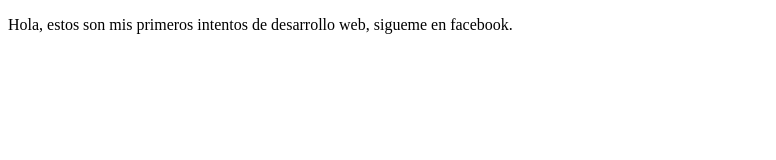
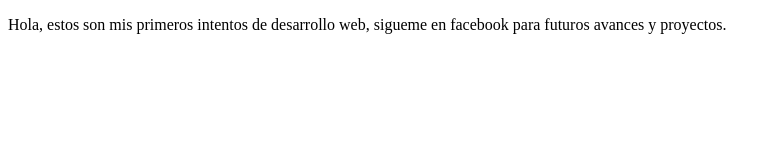
Before and after one commit to ALBVL21/proyectoDemo, a plain HTML site: page index.html in a window 1280 px wide. Shown: the whole page, without its empty margins (0-776 px from the left). Drawn offline with Linux system fonts and the light colour scheme.

Commit message:
para futuros avances y proyectos.

```diff
--- a/index.html
+++ b/index.html
@@ -8,6 +8,6 @@
 </head>
 <body>
 </p>
-    Hola, estos son mis primeros intentos de desarrollo web, sigueme en facebook.
+    Hola, estos son mis primeros intentos de desarrollo web, sigueme en facebook para futuros avances y proyectos.
 </body>
 </html>
```
